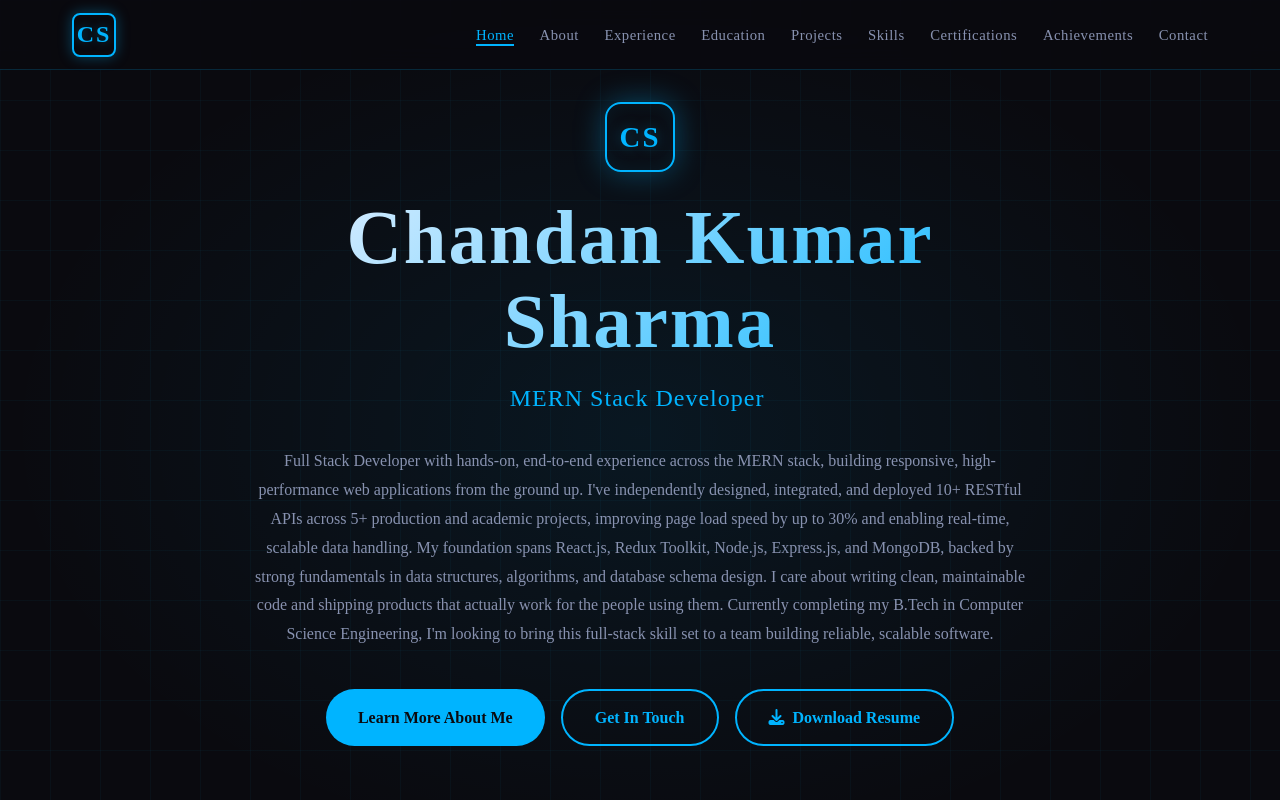
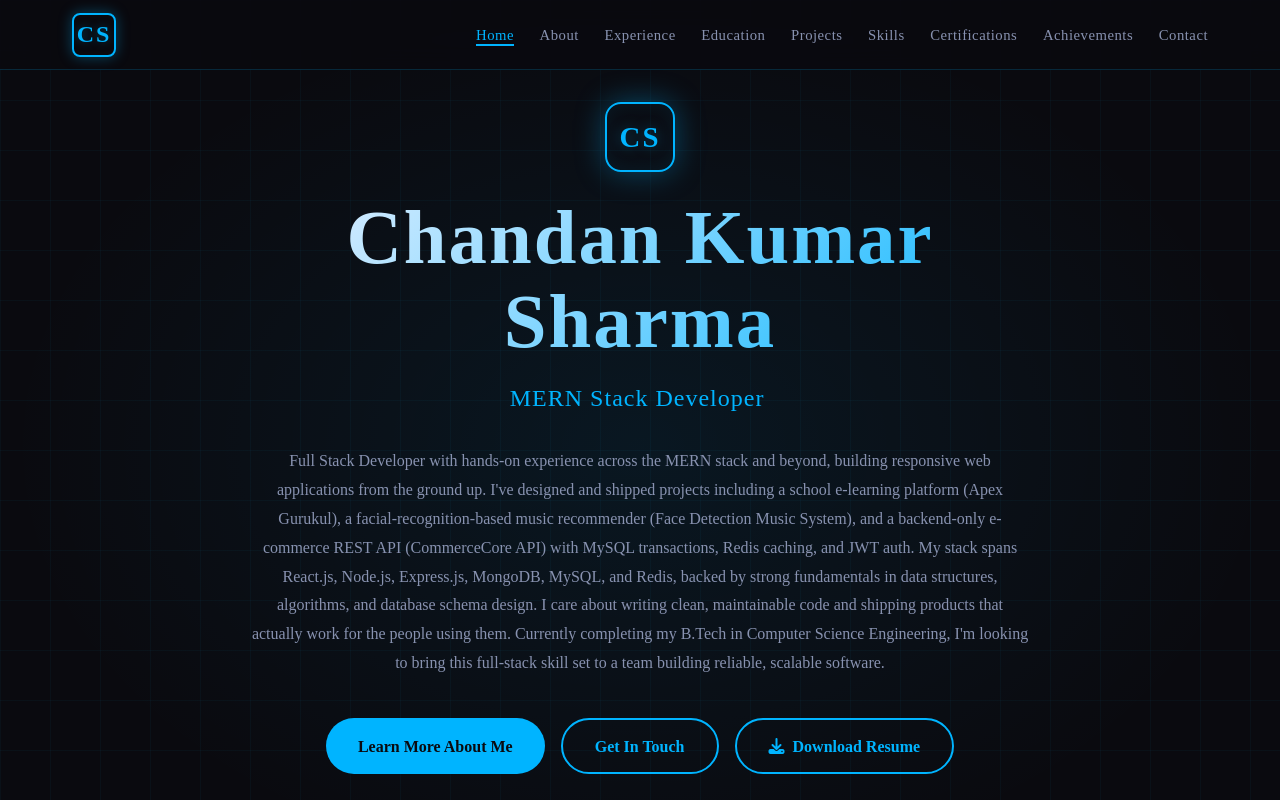
Before and after one commit to chandan-sharma07/developer-portfolio07, a React (Vite) app: page / in a window 1280 px wide. Shown: the top 800 px of the page. Built offline with nearby package versions, Linux system fonts and the light colour scheme.

Commit message:
feat: update portfolio projects and hero links

```diff
--- a/src/components/Hero.jsx
+++ b/src/components/Hero.jsx
@@ -60,14 +60,15 @@ export default function Hero() {
           <span className="cursor-blink">|</span>
         </div>
         <p className="landing-intro animate-fade-up" style={{ '--delay': '0.6s' }}>
-          Full Stack Developer with hands-on, end-to-end experience across the MERN stack, building responsive,
-          high-performance web applications from the ground up. I&apos;ve independently designed, integrated, and deployed 10+
-          RESTful APIs across 5+ production and academic projects, improving page load speed by up to 30% and enabling
-          real-time, scalable data handling. My foundation spans React.js, Redux Toolkit, Node.js, Express.js, and
-          MongoDB, backed by strong fundamentals in data structures, algorithms, and database schema design. I care about
-          writing clean, maintainable code and shipping products that actually work for the people using them. Currently
-          completing my B.Tech in Computer Science Engineering, I&apos;m looking to bring this full-stack skill set to a team
-          building reliable, scalable software.
+          Full Stack Developer with hands-on experience across the MERN stack and beyond, building responsive web
+          applications from the ground up. I&apos;ve designed and shipped projects including a school e-learning platform
+          (Apex Gurukul), a facial-recognition-based music recommender (Face Detection Music System), and a
+          backend-only e-commerce REST API (CommerceCore API) with MySQL transactions, Redis caching, and JWT auth.
+          My stack spans React.js, Node.js, Express.js, MongoDB, MySQL, and Redis, backed by strong fundamentals in
+          data structures, algorithms, and database schema design. I care about writing clean, maintainable code and
+          shipping products that actually work for the people using them. Currently completing my B.Tech in Computer
+          Science Engineering, I&apos;m looking to bring this full-stack skill set to a team building reliable, scalable
+          software.
         </p>
         <div className="landing-cta animate-fade-up" style={{ '--delay': '0.8s' }}>
           <a href="#about" className="btn btn-primary" onClick={e => handleNavClick(e, '#about')}>
@@ -87,7 +88,7 @@ export default function Hero() {
         </div>
         <div className="landing-socials">
           <a
-            href="https://github.com/Jai-ksprogrammer"
+            href="https://github.com/chandansharma07"
             target="_blank"
             rel="noopener"
             className="social-icon animate-pop"
--- a/src/components/Projects.jsx
+++ b/src/components/Projects.jsx
@@ -4,7 +4,7 @@ const PROJECTS = [
   {
     num: '01',
     type: 'Full-Stack Web App',
-    title: 'E-Learning Website',
+    title: 'Apex Gurukul School Website',
     desc: 'A full-stack e-commerce/e-learning platform listing 100+ products, built end-to-end with a custom REST API backend and MongoDB schema design for real-time data handling.',
     outcomes: [
       'Independently designed and built backend REST APIs with Node.js and Express.js',
@@ -14,6 +14,10 @@ const PROJECTS = [
     ],
     tech: ['React.js', 'Redux Toolkit', 'Node.js', 'Express.js', 'MongoDB', 'Bootstrap'],
     revealClass: 'reveal-left',
+    links: {
+      live: 'https://ninecodedot.vercel.app',
+      github: 'https://github.com/chandansharma07/apex-gurukul',
+    },
   },
   {
     num: '02',
@@ -28,6 +32,27 @@ const PROJECTS = [
     ],
     tech: ['React.js', 'JavaScript (ES6+)', 'REST APIs', 'CSS3', 'Framer Motion'],
     revealClass: 'reveal-right',
+    links: {
+      live: 'https://mood-melodies-pi.vercel.app',
+      github: 'https://github.com/chandansharma07/mood-melodies',
+    },
+  },
+  {
+    num: '03',
+    type: 'Backend Project',
+    title: 'CommerceCore API',
+    desc: 'A backend-only REST API for an e-commerce system, using MySQL for transactional data (orders, payments) and MongoDB for a flexible product catalog, following a layered routes-services-repositories architecture.',
+    outcomes: [
+      'Implemented order placement as an ACID-safe MySQL transaction, validating stock and rolling back atomically on failure to prevent inconsistent orders',
+      'Added idempotency-key handling to prevent duplicate orders from retried requests',
+      'Built JWT authentication with short-lived access tokens and rotating refresh tokens, plus role-based access control',
+      'Added Redis caching on product listings with automatic cache invalidation on product updates',
+    ],
+    tech: ['Node.js', 'Express.js', 'MySQL', 'MongoDB', 'Redis', 'Docker', 'Jest'],
+    revealClass: 'reveal-left',
+    links: {
+      github: 'https://github.com/chandansharma07/commercecore-api',
+    },
   },
 ]
 
@@ -41,7 +66,7 @@ export default function Projects() {
           Featured <span className="accent">Projects</span>
         </h2>
         <div className="projects-grid">
-          {PROJECTS.map(({ num, type, title, desc, outcomes, tech, revealClass }) => (
+          {PROJECTS.map(({ num, type, title, desc, outcomes, tech, revealClass, links }) => (
             <div key={num} className={`project-card ${revealClass}${visible ? ' visible' : ''}`}>
               <div className="project-left-panel">
                 <div className="project-num">{num}</div>
@@ -61,6 +86,18 @@ export default function Projects() {
                 <div className="tech-tags">
                   {tech.map(t => <span key={t} className="tech-pill">{t}</span>)}
                 </div>
+                <div className="project-links" style={{ marginTop: '1rem', display: 'flex', gap: '0.75rem', flexWrap: 'wrap' }}>
+                  {links?.live && (
+                    <a href={links.live} target="_blank" rel="noopener" className="btn btn-outline btn-sm">
+                      <i className="fas fa-external-link-alt" /> Live Demo
+                    </a>
+                  )}
+                  {links?.github && (
+                    <a href={links.github} target="_blank" rel="noopener" className="btn btn-outline btn-sm">
+                      <i className="fab fa-github" /> GitHub
+                    </a>
+                  )}
+                </div>
               </div>
             </div>
           ))}
```
